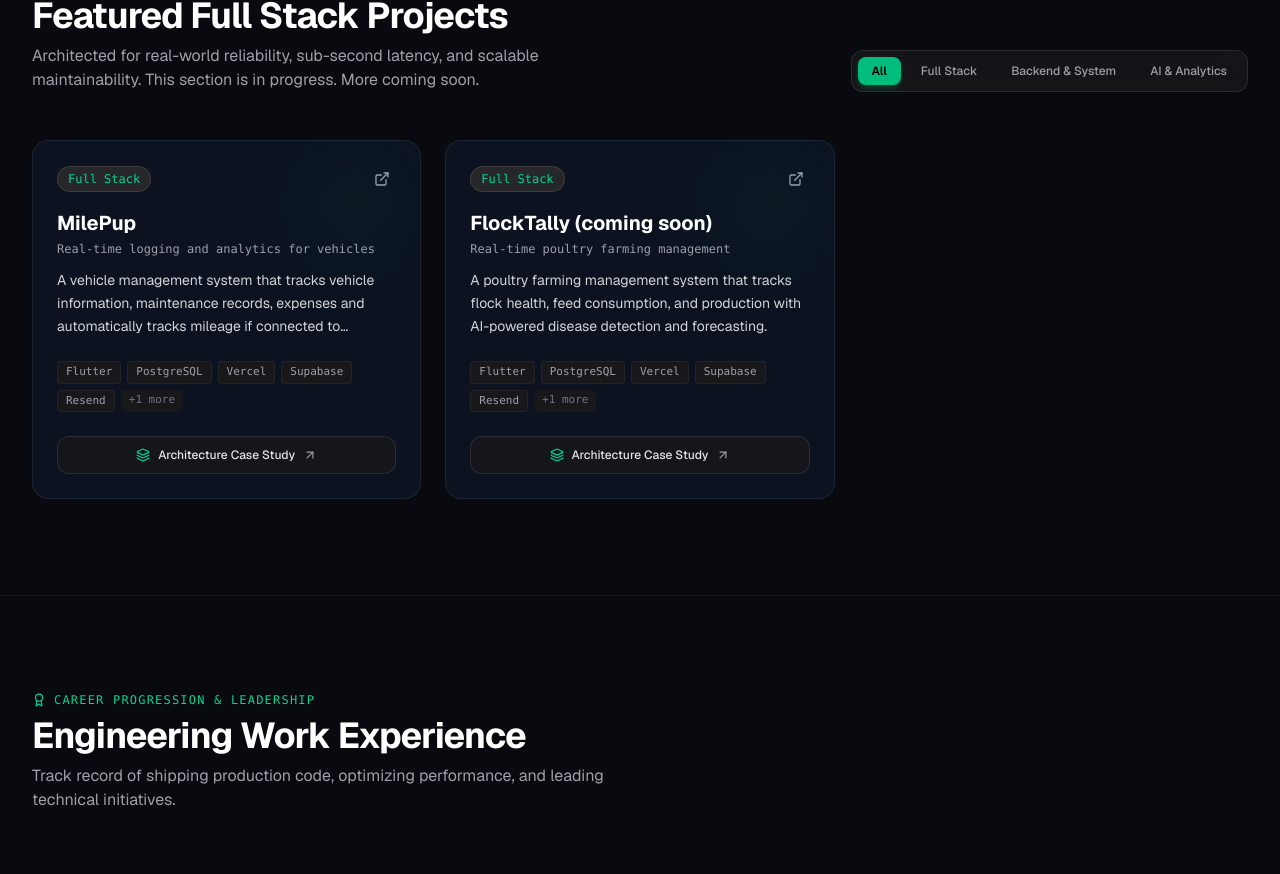
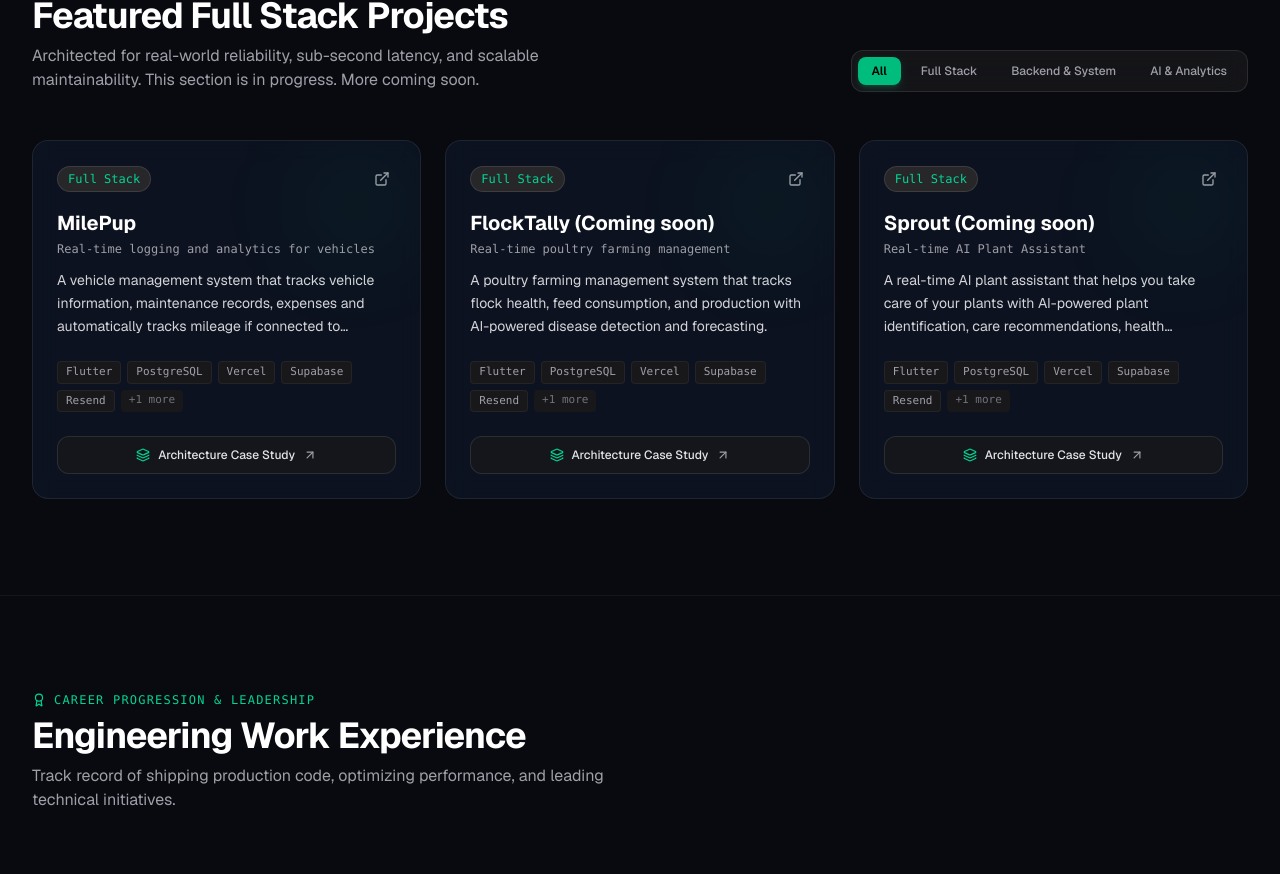
Before and after one commit to rexdarelandig/portfolio, a Next.js app: page / in a window 1280 px wide. Shown: the part 2413-3287 px from the top of the page. Built offline with nearby package versions, Linux system fonts and the light colour scheme.

Commit message:
feat: add Sprout project to portfolio and update FlockTally title casing

```diff
--- a/data/portfolioData.ts
+++ b/data/portfolioData.ts
@@ -124,7 +124,7 @@ export const PROJECTS: Project[] = [
   },
   {
     id: "flocktally",
-    title: "FlockTally (coming soon)",
+    title: "FlockTally (Coming soon)",
     subtitle: "Real-time poultry farming management",
     description: "A poultry farming management system that tracks flock health, feed consumption, and production with AI-powered disease detection and forecasting.",
     category: "Full Stack",
@@ -142,6 +142,29 @@ export const PROJECTS: Project[] = [
       "Manage your flocks",
       "View your flocks stats",
       "Track your finances"
+    ],
+    githubUrl: "https://github.com",
+    liveUrl: "https://rexdarel.com"
+  },
+  {
+    id: "sprout",
+    title: "Sprout (Coming soon)",
+    subtitle: "Real-time AI Plant Assistant",
+    description: "A real-time AI plant assistant that helps you take care of your plants with AI-powered plant identification, care recommendations, health monitoring, and more.",
+    category: "Full Stack",
+    featured: true,
+    image: "/images/sprout.webp",
+    tags: ["Flutter", "PostgreSQL", "Vercel", "Supabase", "Resend", "Gemini"],
+    metrics: [
+      { label: "Users", value: "100+" },
+      { label: "Plants Tracked", value: "100+" },
+      { label: "Data Processed", value: "100GB+" }
+    ],
+    architectureOverview: "Real-time AI plant assistant using Flutter for the frontend, Supabase for database and authentication, and Gemini AI for smart data entry. Built with scalability and offline-first architecture in mind.",
+    keyFeatures: [
+      "Identify plants with AI",
+      "Cloud-sync for Pro Users",
+      "Smart Alerts (Low Water, Health Issues)"
     ],
     githubUrl: "https://github.com",
     liveUrl: "https://rexdarel.com"
```
